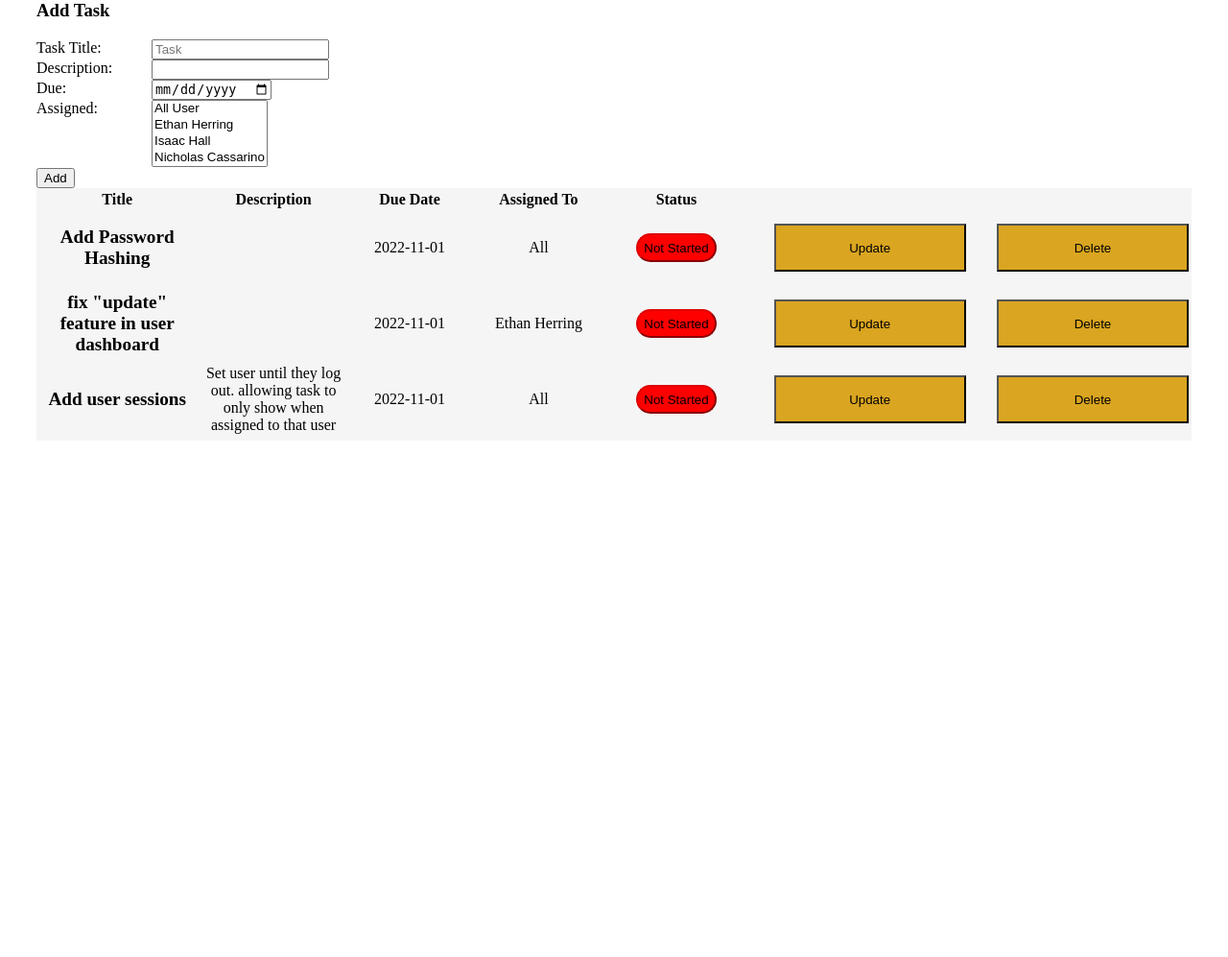
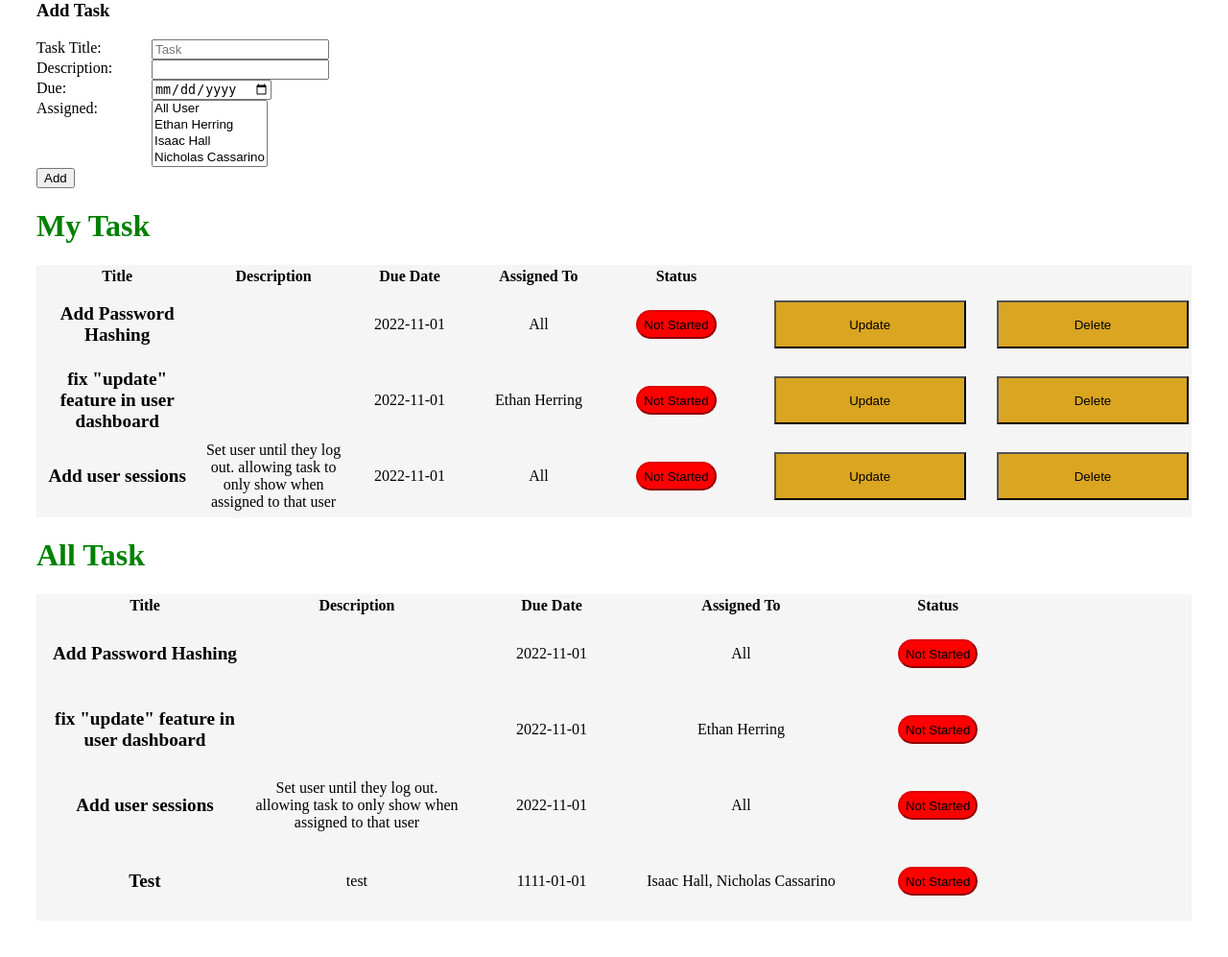
Before and after one commit to ethanh2003/Task-Tracker, a Flask app: template templates/task.html in a window 1280 px wide. Shown: the part 139-1136 px from the top of the page at 96% size. Before the commit the page ends 591 px from the top, so only its background shows below. Run offline with Flask 2, Linux system fonts and the light colour scheme; the template is opened without the code that fills it: values that come from a table or form of the project are taken from there, others are empty; data comes from the database, SQL or seed files in the repository.

Commit message:
Seperate myTask and allTask

```diff
--- a/templates/task.html
+++ b/templates/task.html
@@ -34,7 +34,8 @@
             <button type="submit">Add</button>
         </div>
     </form>
-    <div class="todo">
+    <h1>My Task</h1>
+    <div id="todo"class="todo">
      <table>
         <thead>
         <tr>
@@ -65,7 +66,39 @@
     </tbody>
     </table>
     </div>
-
+    {%if user.access==1%}
+    <h1>All Task</h1>
+    <div id="todo"class="todo">
+        <table>
+           <thead>
+           <tr>
+               <th>Title</th>
+               <th>Description</th>
+               <th>Due Date</th>
+               <th>Assigned To</th>
+               <th>Status</th>
+               <th></th>
+           </thead>
+           </tr>
+           <tbody>
+       {% for todo in todo_list %}
+       <tr>
+       <td class="title">{{ todo.title }}</td> <td>{{ todo.description }}</td>  <td>{{ todo.due }}</td>  <td>{{ todo.assigned }}</td>
+       <td>{% if todo.complete == 0 %}
+       <button class="notStarted">Not Started</button>
+       {% elif todo.complete == 1 %}
+       <button class="inProgress">In Progress</button>
+       {% else %}
+       <button class="complete">Complete</button>
+       </td>
+       <td><a href="/update/{{ todo.id }}"><button>Update</button></a></td>
+       <td><a href="/delete/{{ todo.id }}"><button>Delete</button></a></td></tr>
+       {% endif %}
+       {% endfor %}
+       </tbody>
+       </table>
+       </div>
+    {%endif%}
 </body>
 
 </html>
```
